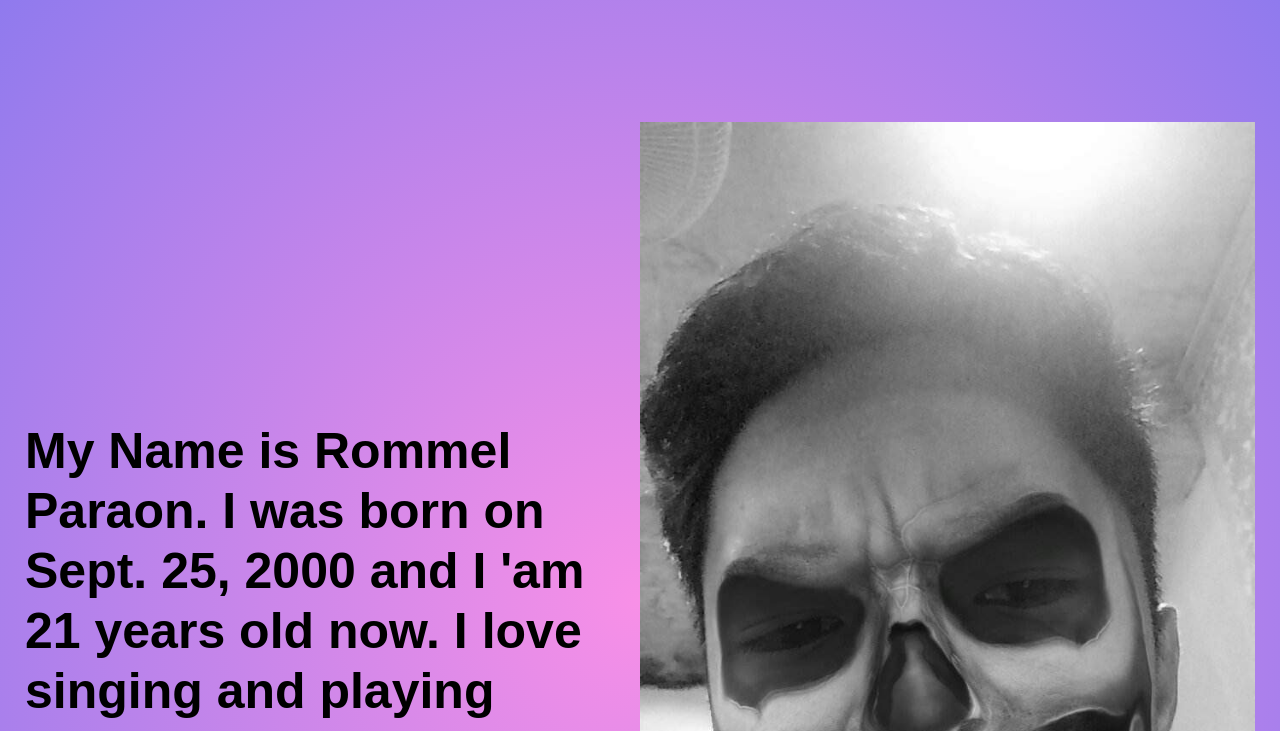
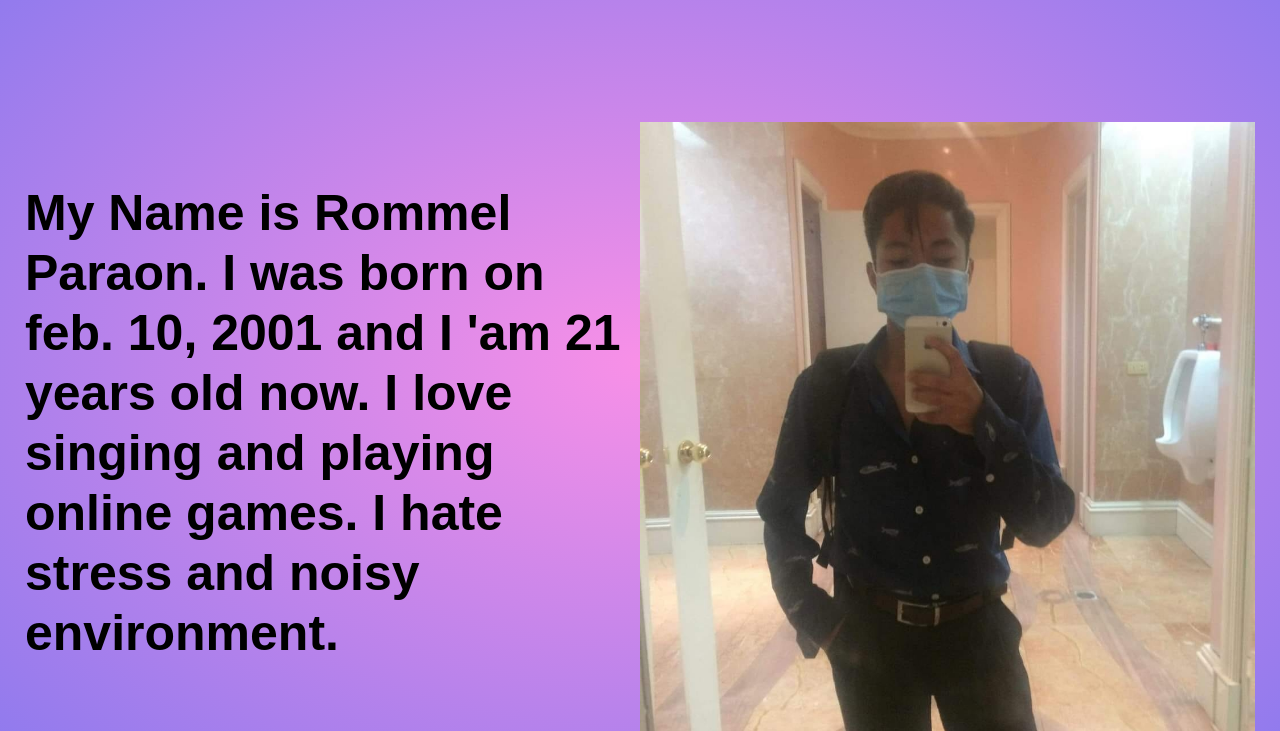
Before and after one commit to Rommell12/Rommell12, a plain HTML site: page portfolio.html in a window 1280 px wide. Shown: the part 69-800 px from the top of the page. Drawn offline with Linux system fonts and the light colour scheme.

Commit message:
Rommell12

```diff
--- a/portfolio.html
+++ b/portfolio.html
@@ -21,11 +21,11 @@
        </div>
     <div class="row">
         <div class="col-2">
-            <h1>My Name is Rommel Paraon. I was born on Sept. 25, 2000 and I 'am 21 years old now. I love singing and playing online games. I hate stress and noisy environment.<br></h1>
+            <h1>My Name is Rommel Paraon. I was born on feb. 10, 2001 and I 'am 21 years old now. I love singing and playing online games. I hate stress and noisy environment.<br></h1>
             <p><br></p>
         </div>
         <div class="col-2">
-            <img src="assets/images/me.jpg">
+            <img src="assets/images/rommel.jpg">
         </div>
         </div>
     </div>
```
Also changed, not shown: log.html.html (+1 -1 lines), assets/images/rommel.jpg (added).
